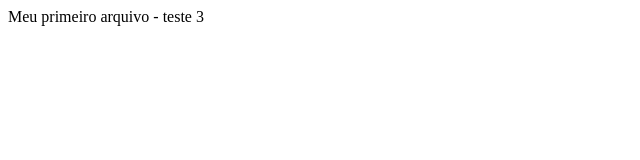
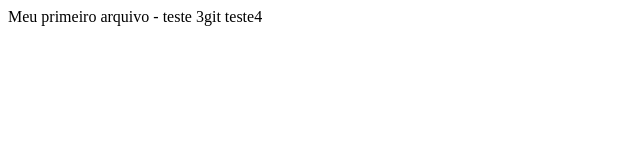
Before and after one commit to JucyelleSte/meu_projeto_versionado, a plain HTML site: page index.html in a window 1280 px wide. Shown: the full height of the page, 0-640 px from the left. Drawn offline with Linux system fonts and the light colour scheme.

Commit message:
teste commit git  # Please enter the commit message for your changes. Lines starting

```diff
--- a/index.html
+++ b/index.html
@@ -1,5 +1,6 @@
 <html>
 <body>
-Meu primeiro arquivo - teste 3
+Meu primeiro arquivo - teste 3git
+teste4
 </body>
 </html>
```
